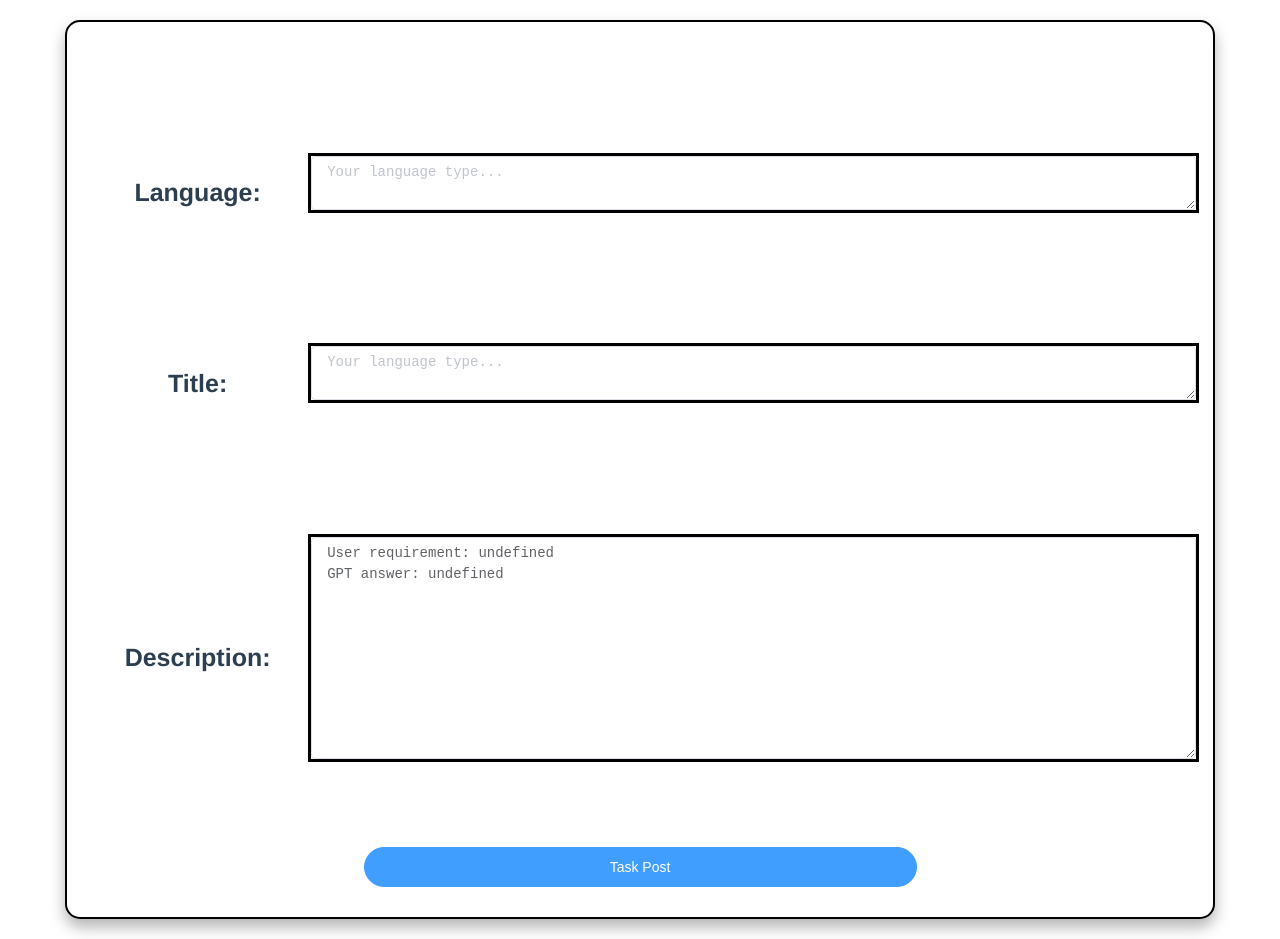
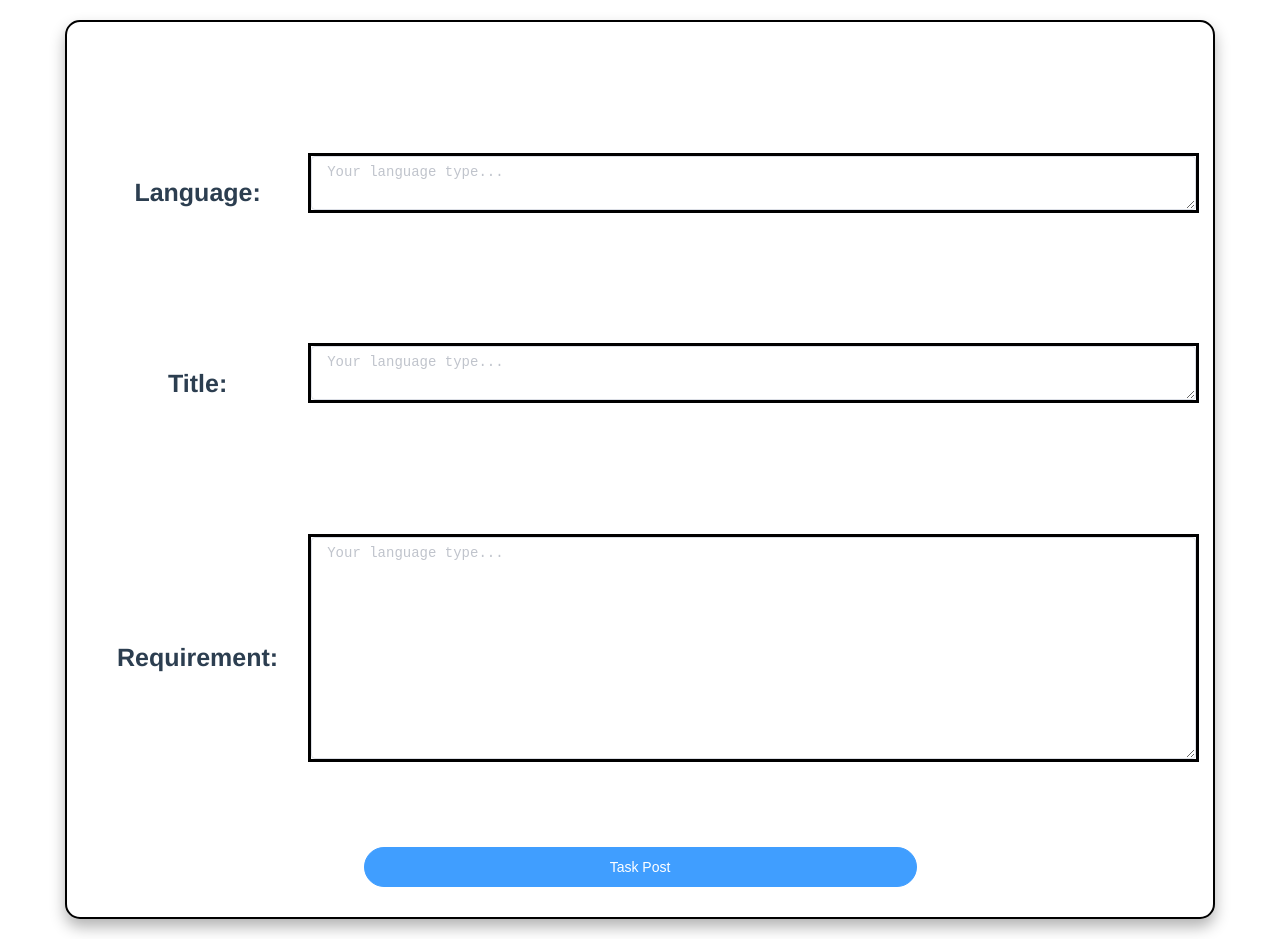
Before and after one commit to enenkao1/Frontend, a Vue app: page /taskcreate in a window 1280 px wide. Built offline with nearby package versions, Linux system fonts and the light colour scheme; no server answers.

Commit message:
post对接

```diff
--- a/src/views/TaskCreateView.vue
+++ b/src/views/TaskCreateView.vue
@@ -34,10 +34,10 @@
       </div>
 
       <div class="input-group" style="display: flex;flex-direction: row;align-items: center;margin-top: 10%">
-        <div style="width: 20%;font-size: 25px;font-weight: bold">Description:</div>
+        <div style="width: 20%;font-size: 25px;font-weight: bold">Requirement:</div>
         <div style="width: 80%;text-align: left">
           <div v-if="ReqFail"  class="failText">
-            Please input your description
+            Please input your requirement
           </div>
           <el-input
               type="textarea"
@@ -73,12 +73,6 @@ export default {
       ReqFail: false,
       totalAnswer:0,
     }
-  },
-  created() {
-    this.lang = this.$route.query.lang;
-    const prompt = this.$route.query.prompt;
-    const resultData = this.$route.query.resultData;
-    this.ReqText = `User requirement: ${prompt}\nGPT answer: ${resultData}`;
   },
   mounted() {
     this.getTask();
```
